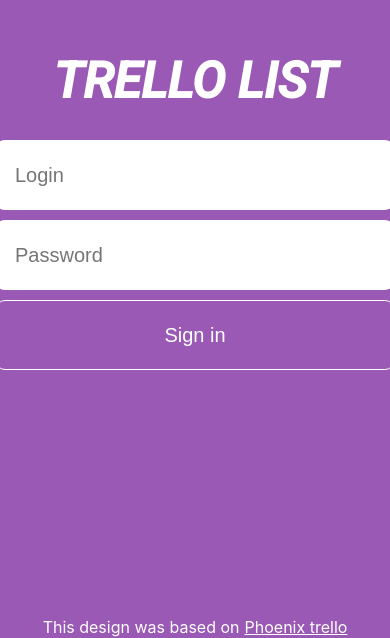
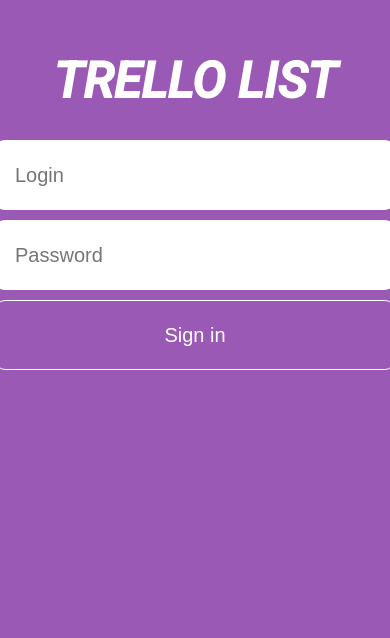
Before and after one commit to JakubKb/Trello-clone, a React (Create React App) app: page / in a window 390 px wide. Shown: the part 206-844 px from the top of the page. Built offline with nearby package versions, Linux system fonts and the light colour scheme.

Commit message:
mobile layout changed

```diff
--- a/src/App.css
+++ b/src/App.css
@@ -55,22 +55,8 @@
   transition: ease-in-out 0.4s;
 }
 
-.login-screen .info {
-  display: flex;
-}
-
-.login-screen a,
-.info p {
-  color: #fff;
-}
-
 .login-screen a {
   margin-left: 5px;
-}
-
-.info {
-  position: absolute;
-  bottom: 1px;
 }
 
 .dashboard header {
@@ -130,7 +116,7 @@
 
 .task-board {
   background-color: #d6d6d6;
-  width: 250px;
+  width: 350px;
   padding: 10px;
   margin: 15px;
   border-radius: 7px;
@@ -170,6 +156,8 @@
 
 .task-dashboard-wrapper {
   display: flex;
+  flex-direction: column;
+  align-items: center;
 }
 
 .task-dashboard-wrapper .board-btn {
@@ -226,3 +214,8 @@
 .title-input::placeholder {
   color: #b9b9b9;
 }
+
+.add-a-board {
+  display: flex;
+  flex-direction: column;
+}
--- a/src/App.jsx
+++ b/src/App.jsx
@@ -34,15 +34,6 @@
       <button className="sign-in-btn" onClick={checkLogin}>
         Sign in
       </button>
-      <div className="info">
-        <p>This design was based on </p>
-        <a
-          target="blank"
-          href="https://github.com/bigardone/phoenix-trello/tree/master"
-        >
-          Phoenix trello
-        </a>
-      </div>
     </div>
   );
 }
```
